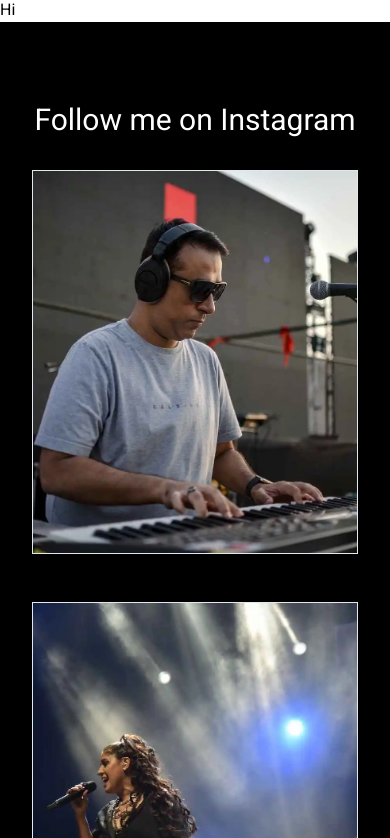
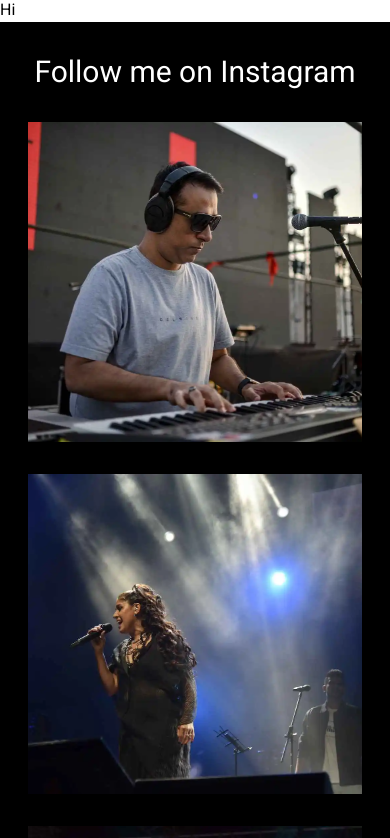
Before and after one commit to uwproductions/web, a Next.js app: page / in a window 390 px wide. Shown: the part 846-1684 px from the top of the page. Built offline with nearby package versions, Linux system fonts and the light colour scheme.

Commit message:
mobile fix

```diff
--- a/components/Footer.tsx
+++ b/components/Footer.tsx
@@ -57,7 +57,7 @@ const Footer = () => {
   );
 
   return (
-    <div className="py-20 px-8 md:px-20 md:px-0 bg-black">
+    <div className="py-8 md:py-20 px-7 sm:px-14 md:px-0 bg-black">
       <div
         className="md:flex md:pb-4 pb-8
       lg:justify-center md:justify-evenly lg:gap-16 border-b"
@@ -72,10 +72,10 @@ const Footer = () => {
                 key={index}
                 className="w-full
               md:max-w-[calc(33.33%-20px)]
-              h-96 md:max-h-20
+              h-80 md:max-h-20
               relative
-              mb-12 md:mb-4 md:mr-4
-              border border-slate-200"
+              mb-8 md:mb-4 md:mr-4
+              md:border md:border-slate-200"
               >
                 <a href="https://www.instagram.com/ultrawide.productions/">
                   <Image
```
